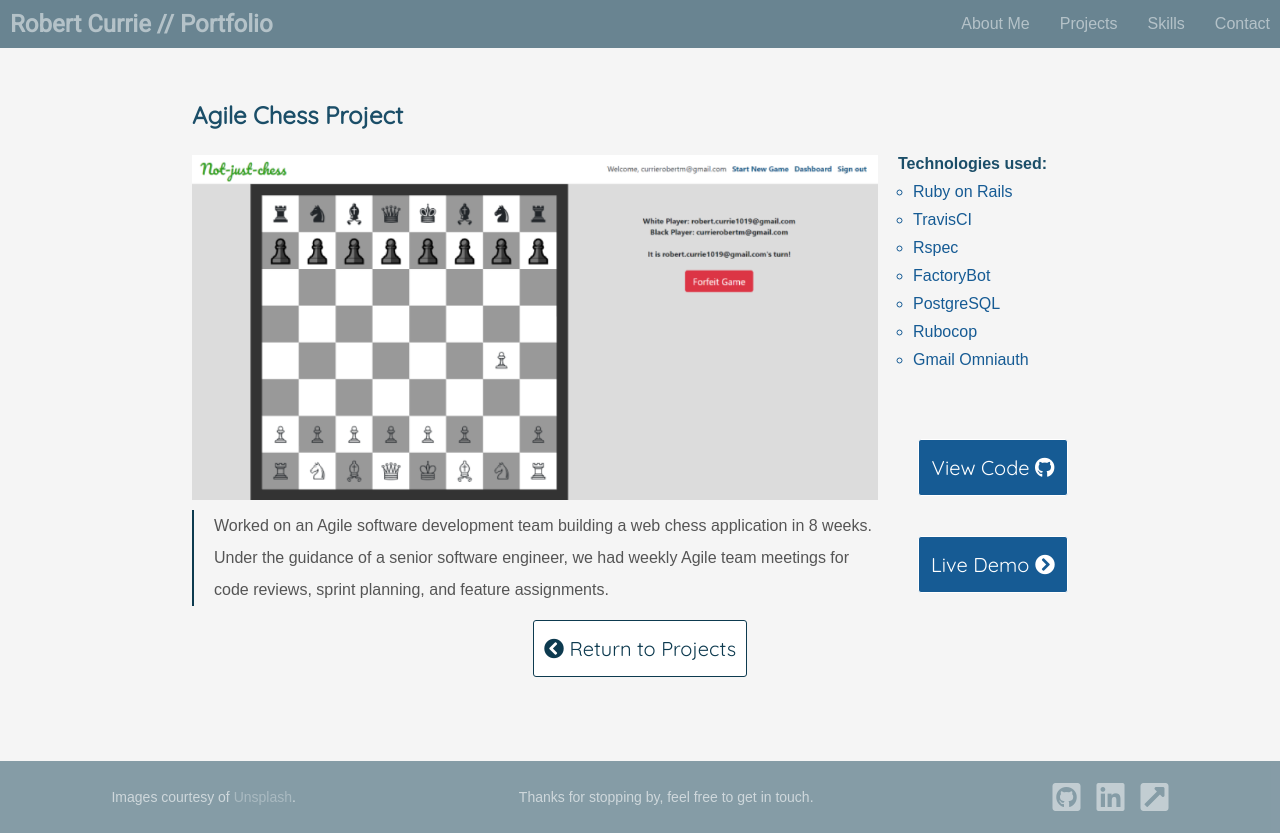
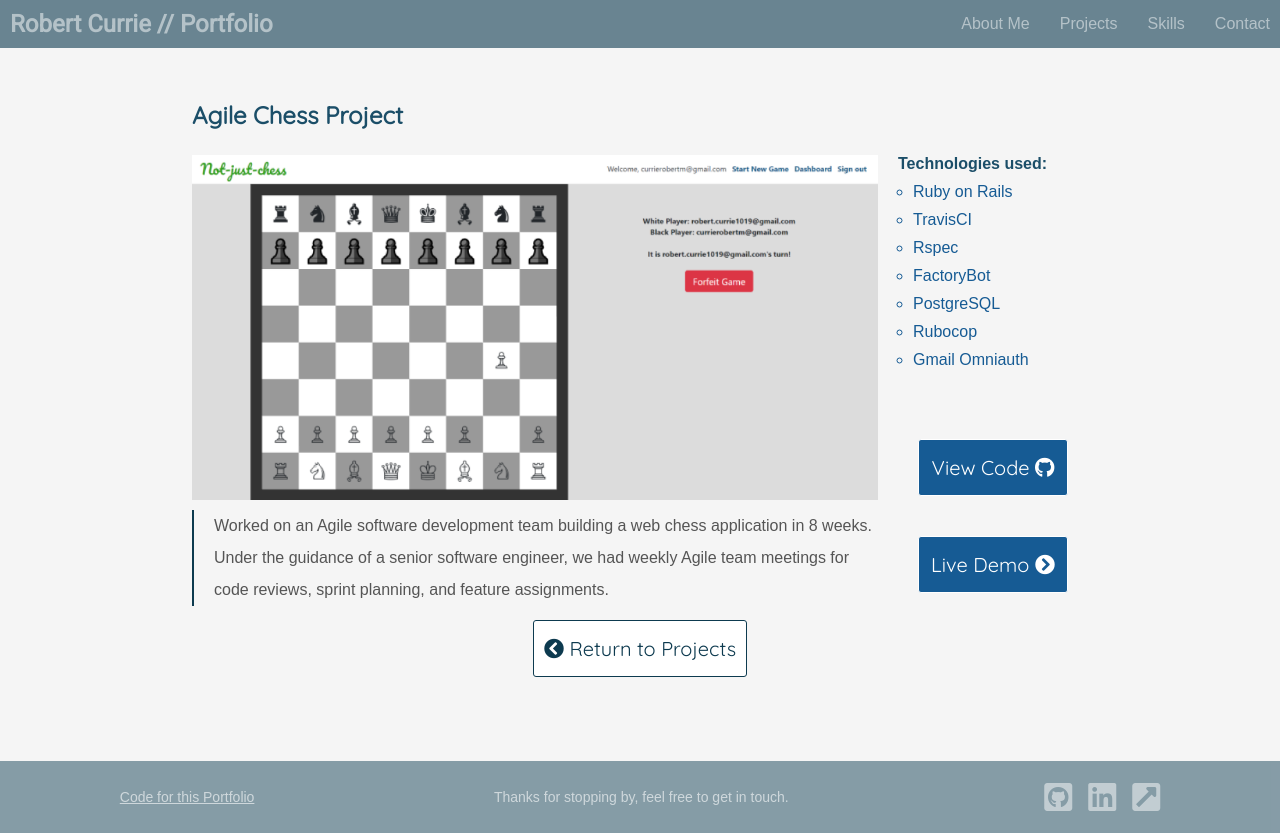
Before and after one commit to R-Currie/Portfolio, a plain HTML site: page chess.html in a window 1280 px wide. Drawn offline with Linux system fonts and the light colour scheme.

Commit message:
added link to portfolio code in footer

```diff
--- a/assets/css/styles.css
+++ b/assets/css/styles.css
@@ -602,6 +602,12 @@ footer p {
   align-self: center;
 }
 
+.footer-link {
+  text-decoration: underline;
+  color: #fff;
+  opacity: 1;
+}
+
 @media (max-width: 1100px) {
   .phone {
     background-color: rgb(83, 83, 83);
--- a/chess.html
+++ b/chess.html
@@ -89,7 +89,14 @@
     </section>
 
     <footer>
-      <p>Images courtesy of <a href="http://unsplash.com/">Unsplash</a>.</p>
+      <p>
+        <a
+          class="footer-link"
+          href="https://github.com/R-Currie/current-portfolio"
+          target="_blank"
+          >Code for this Portfolio</a
+        >
+      </p>
       <p>
         Thanks for stopping by, feel free to get in touch.
       </p>
```
Also changed, not shown: color.html (+8 -1 lines), gym.html (+8 -1 lines), image.html (+8 -1 lines), index.html (+1 -1 lines), mello.html (+8 -1 lines), park.html (+8 -1 lines).
